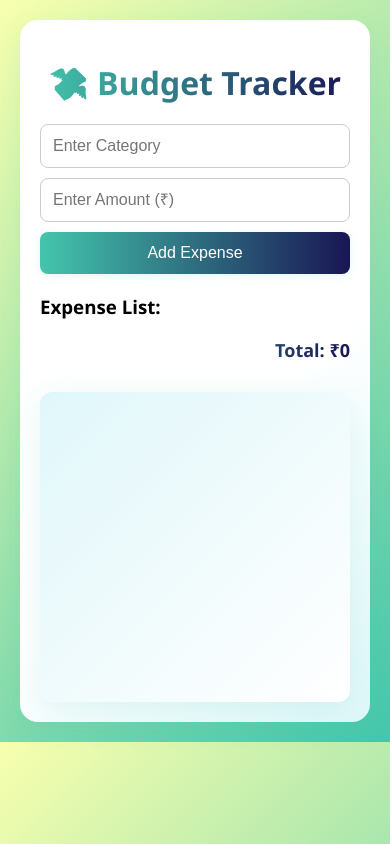
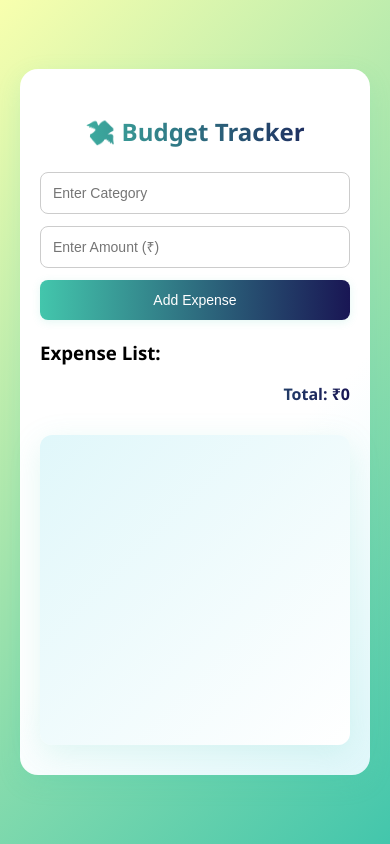
Before and after one commit to NalgondaLokesh/BudgetTracker, a plain HTML site: page index.html in a window 390 px wide. Drawn offline with nearby package versions, Linux system fonts and the light colour scheme.

Commit message:
Update: improved responsive design and gradient UI

```diff
--- a/index.html
+++ b/index.html
@@ -1,10 +1,10 @@
 <!DOCTYPE html>
 <html lang="en">
 <head>
-  <meta charset="UTF-8">
+  <meta charset="UTF-8" />
   <title>Smart Budget Tracker</title>
+  <meta name="viewport" content="width=device-width, initial-scale=1" />
   <script src="https://cdn.jsdelivr.net/npm/chart.js"></script>
-  <meta name="viewport" content="width=device-width, initial-scale=1">
   <style>
     * {
       box-sizing: border-box;
@@ -13,24 +13,28 @@
     body {
       font-family: 'Segoe UI', sans-serif;
       margin: 0;
-      padding: 20px;
-      /* Gradient background */
+      padding: 0;
       background: linear-gradient(135deg, #f8ffae 0%, #43c6ac 100%);
+      min-height: 100vh;
+      display: flex;
+      align-items: center;
+      justify-content: center;
     }
 
     .container {
+      width: 90%;
       max-width: 600px;
-      margin: auto;
-      /* Gradient container */
       background: linear-gradient(135deg, #ffffff 60%, #e0f7fa 100%);
-      padding: 30px;
+      padding: 30px 20px;
       border-radius: 18px;
       box-shadow: 0 8px 24px rgba(67, 198, 172, 0.15);
+      margin: 20px;
     }
 
     h1 {
       text-align: center;
-      margin-bottom: 20px;
+      margin-bottom: 24px;
+      font-size: 28px;
       color: #333;
       background: linear-gradient(90deg, #43c6ac, #191654);
       -webkit-background-clip: text;
@@ -41,19 +45,19 @@
     form {
       display: flex;
       flex-direction: column;
-      gap: 10px;
+      gap: 12px;
       margin-bottom: 20px;
     }
 
     input, button {
-      padding: 12px;
+      padding: 14px;
       font-size: 16px;
       border-radius: 8px;
       border: 1px solid #ccc;
+      width: 100%;
     }
 
     button {
-      /* Gradient button */
       background: linear-gradient(90deg, #43c6ac 0%, #191654 100%);
       color: white;
       border: none;
@@ -70,27 +74,28 @@
     #expense-list ul {
       list-style: none;
       padding: 0;
+      margin: 0;
     }
 
     #expense-list li {
       background: #f9f9f9;
-      margin: 5px 0;
+      margin: 6px 0;
       padding: 10px 12px;
-      /* Gradient border */
       border-left: 5px solid;
       border-image: linear-gradient(180deg, #43c6ac, #191654) 1;
       display: flex;
       justify-content: space-between;
+      align-items: center;
       border-radius: 6px;
       box-shadow: 0 2px 8px rgba(67, 198, 172, 0.07);
+      font-size: 15px;
     }
 
     .total {
       font-weight: bold;
       text-align: right;
-      margin-top: 10px;
+      margin-top: 14px;
       font-size: 18px;
-      color: #444;
       background: linear-gradient(90deg, #43c6ac, #191654);
       -webkit-background-clip: text;
       -webkit-text-fill-color: transparent;
@@ -99,7 +104,8 @@
 
     canvas {
       margin-top: 30px;
-      /* Soft gradient shadow for chart */
+      width: 100% !important;
+      height: auto !important;
       box-shadow: 0 8px 32px rgba(67, 198, 172, 0.15);
       border-radius: 12px;
       background: linear-gradient(135deg, #e0f7fa 0%, #ffffff 100%);
@@ -120,9 +126,23 @@
       background: linear-gradient(90deg, #f09819 0%, #ff5858 100%);
     }
 
-    @media (max-width: 600px) {
-      .container {
-        padding: 20px;
+    @media (max-width: 480px) {
+      h1 {
+        font-size: 24px;
+      }
+
+      input, button {
+        font-size: 14px;
+        padding: 12px;
+      }
+
+      .delete-btn {
+        padding: 3px 8px;
+        font-size: 11px;
+      }
+
+      .total {
+        font-size: 16px;
       }
     }
   </style>
@@ -192,12 +212,12 @@
       expenses.forEach((exp, index) => {
         total += exp.amount;
 
-        // List
+        // Add to list
         const li = document.createElement('li');
         li.innerHTML = `${exp.category}: ₹${exp.amount} <button class="delete-btn" onclick="deleteExpense(${index})">X</button>`;
         list.appendChild(li);
 
-        // Chart
+        // Add to chart
         chartData.labels.push(exp.category);
         chartData.datasets[0].data.push(exp.amount);
         chartData.datasets[0].backgroundColor.push(exp.color);
@@ -235,7 +255,7 @@
       }
     }
 
-    // Load from storage on page load
+    // Initialize on load
     updateUI();
   </script>
 </body>
```
